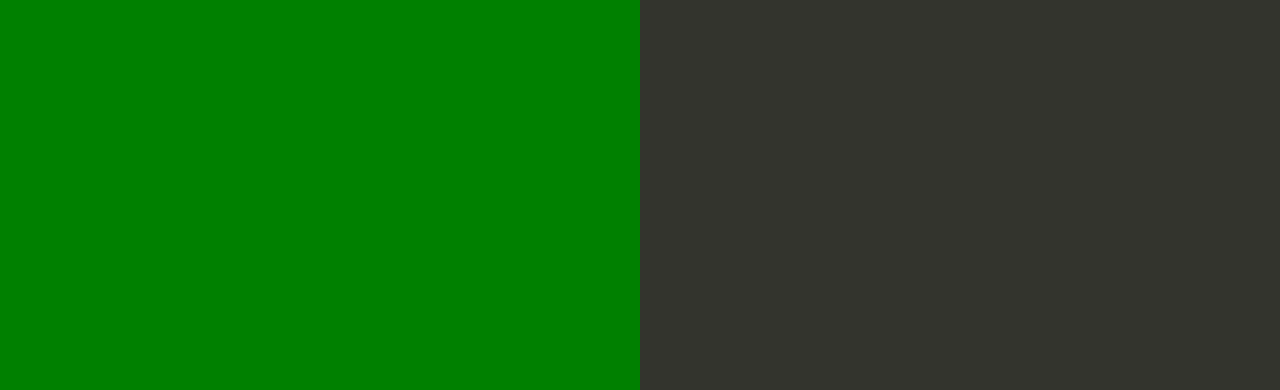
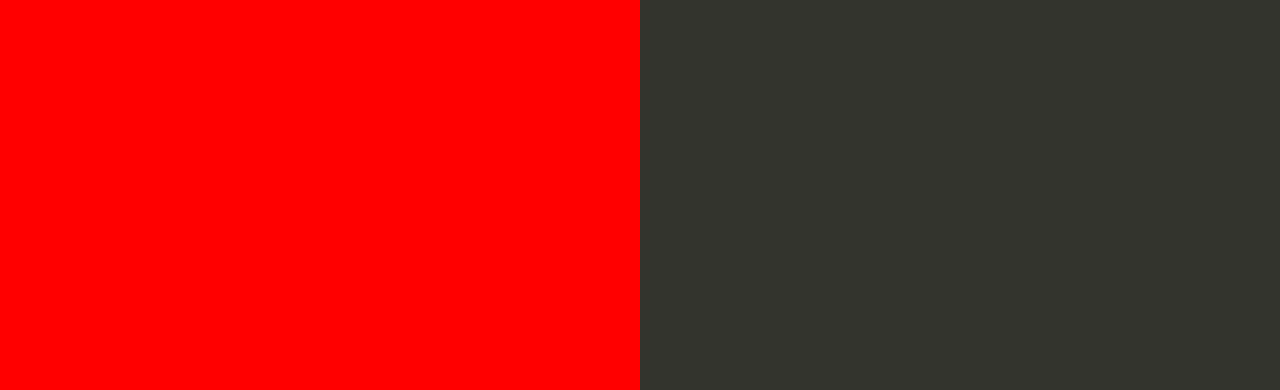
Before and after one commit to Athithyaraj/AWS, a website: page index.html in a window 1280 px wide. Shown: the part 410-800 px from the top of the page. Drawn offline with Linux system fonts and the light colour scheme.

Commit message:
Update index.html

```diff
--- a/index.html
+++ b/index.html
@@ -35,7 +35,7 @@
 
         text-align: right;
         padding-top: 11em;
-        background-color: Green;
+        background-color: red;
 
       }
       .textColumn p {
```
